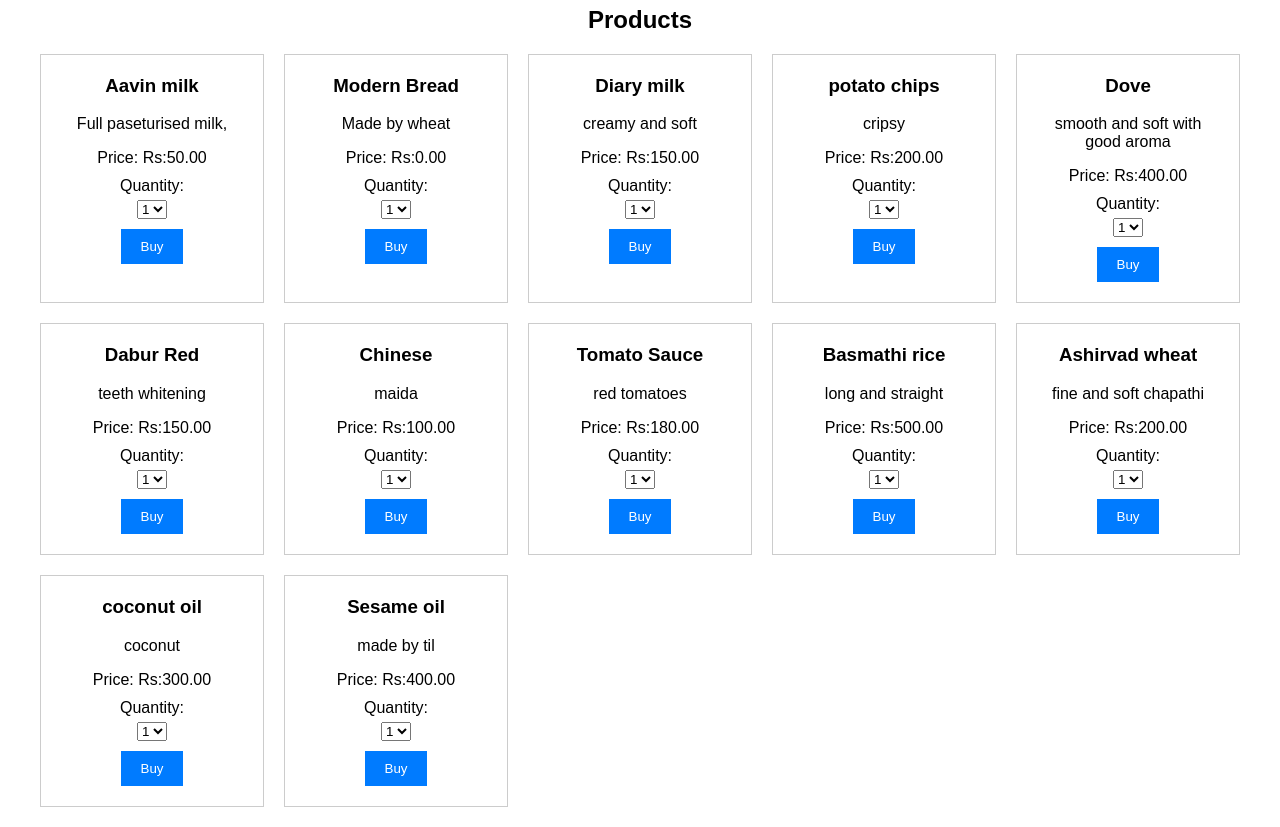
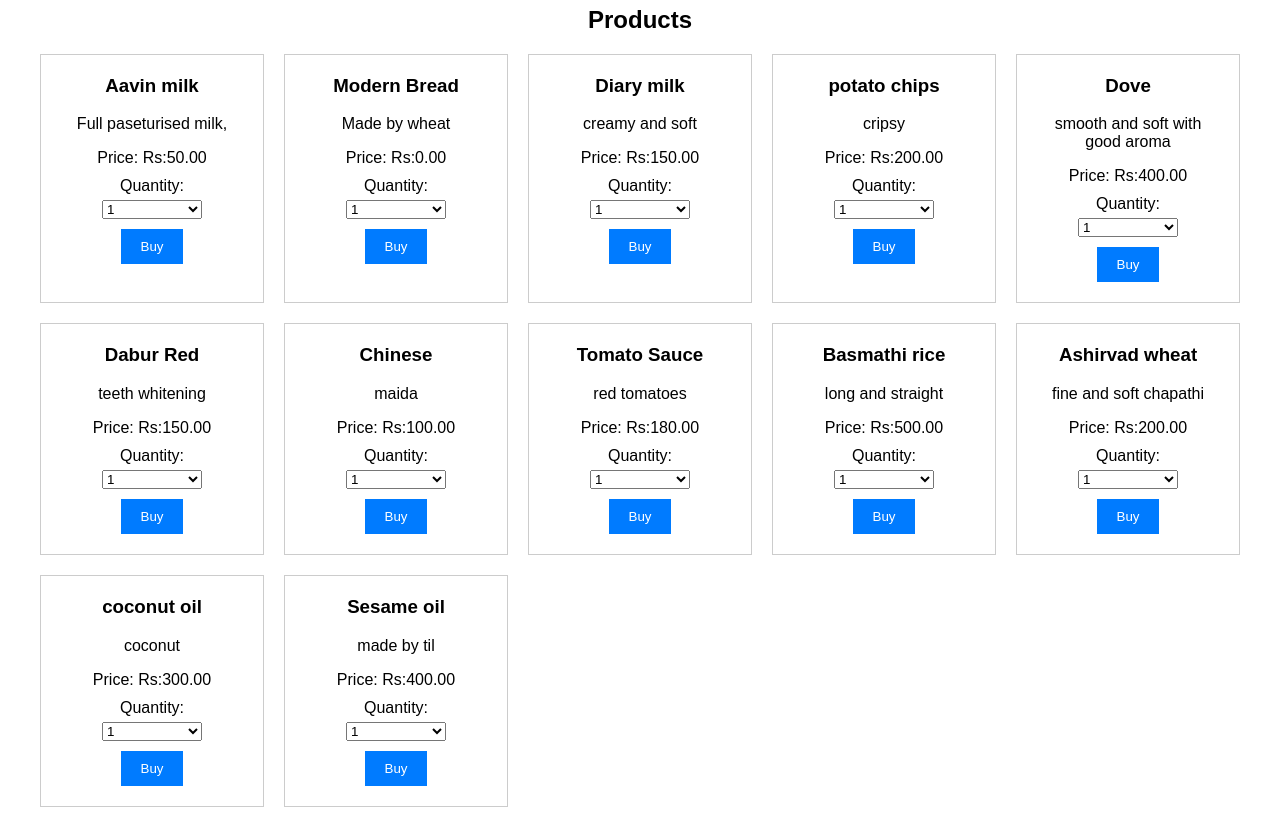
Before and after one commit to Dharikasri/storemanagement, a Django app: page /dashboard/ in a window 1280 px wide. Shown: the part 219-1046 px from the top of the page. Run offline with Django 5.2, Linux system fonts and the light colour scheme; a user stored in the database is signed in; data comes from the database, SQL or seed files in the repository; both versions use the stored data as it was after the commit.

Commit message:
modified dashboard and orderforms

```diff
--- a/dashboard/templates/webpage/dashboard.html
+++ b/dashboard/templates/webpage/dashboard.html
@@ -82,6 +82,7 @@
 
         .product form select {
             margin-bottom: 10px;
+            width: 100px; /* Adjust width as needed */
         }
 
         .product form button {
@@ -142,6 +143,7 @@
                     <option value="3">3</option>
                     <option value="4">4</option>
                     <option value="5">5</option>
+                    <!-- Add more options as needed -->
                 </select>
                 <button type="submit">Buy</button>
             </form>
```
Also changed, not shown: db.sqlite3. Lines whose indentation alone changed are shown as unchanged.
